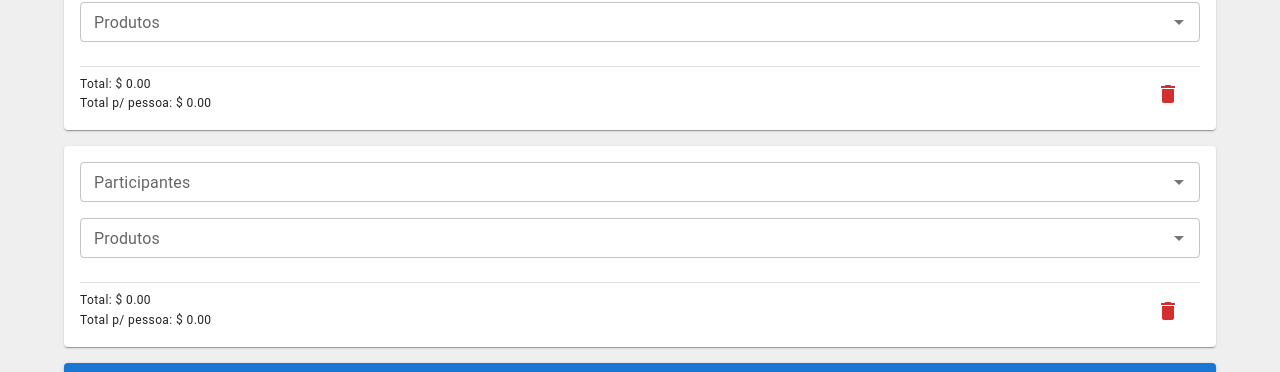
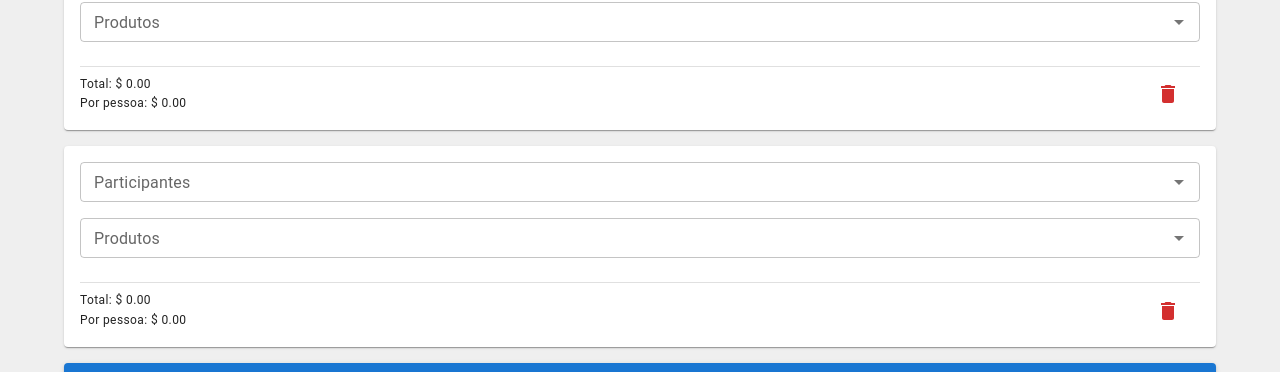
Before and after one commit to jonatas1n/divide-ai, a React (Vite) app: page /conta-bar/costs in a window 1280 px wide. Shown: the part 219-591 px from the top of the page. Built offline with nearby package versions, Linux system fonts and the light colour scheme.

Commit message:
fix: simplify component

```diff
--- a/src/components/costs/CostItem/index.tsx
+++ b/src/components/costs/CostItem/index.tsx
@@ -29,10 +29,10 @@ export const CostItem = ({ cost }: CostItemProps) => {
       <Stack p={2} justifyContent="space-between" alignItems="start" spacing={1}>
         <CostForm cost={cost} />
         <Divider orientation="horizontal" flexItem />
-        <Stack direction="row" justifyContent="space-between" alignItems="center" width="100%">
+        <Stack direction="row" justifyContent="space-between" width="100%">
           <Stack>
             <Typography variant="caption">Total: $ {total.toFixed(2)}</Typography>
-            <Typography variant="caption">Total p/ pessoa: $ {totalPerGuest.toFixed(2)}</Typography>
+            <Typography variant="caption">Por pessoa: $ {totalPerGuest.toFixed(2)}</Typography>
           </Stack>
           <Button variant="text" color="error" onClick={onRemove}><Delete /></Button>
         </Stack>
```
